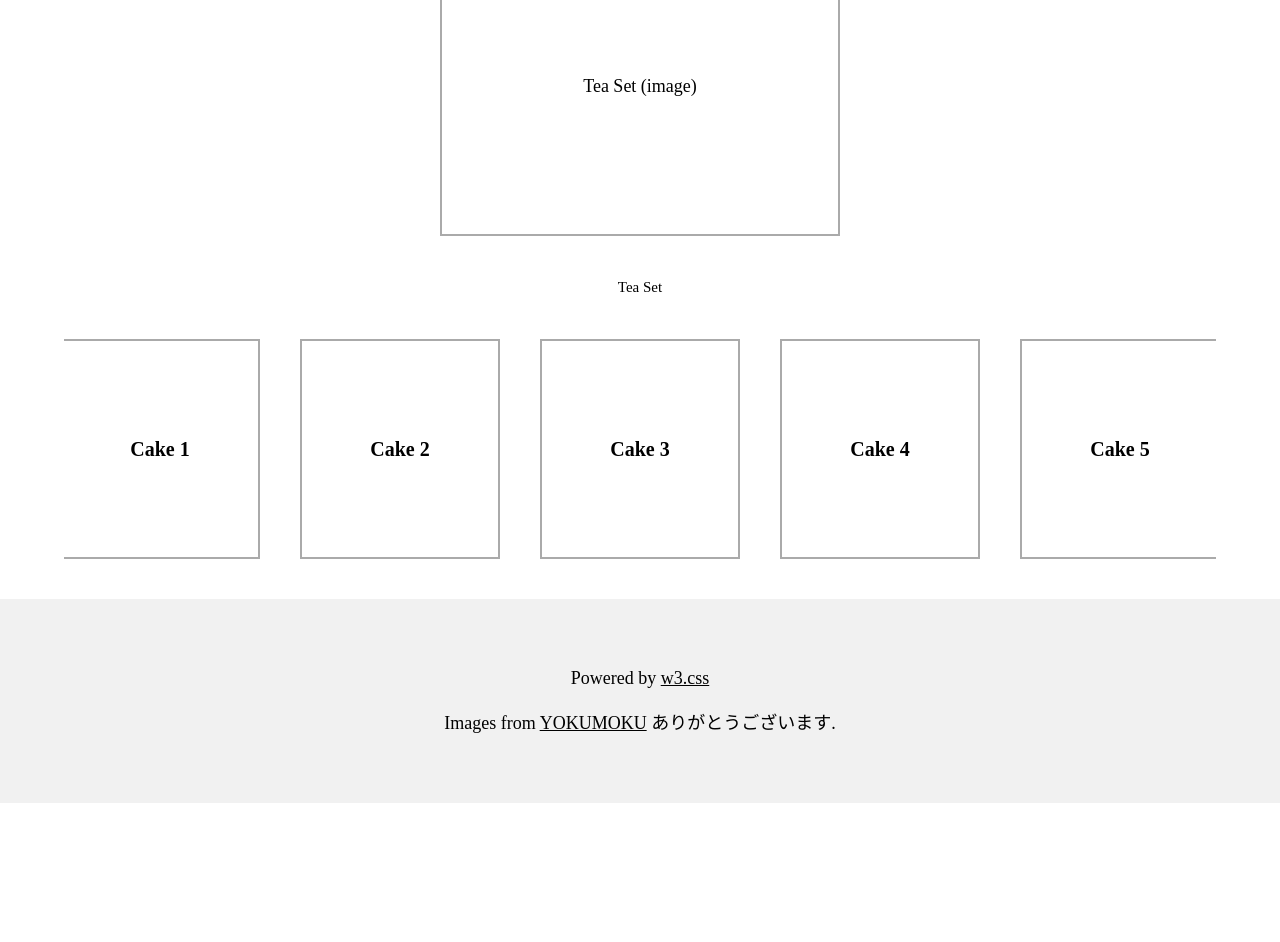
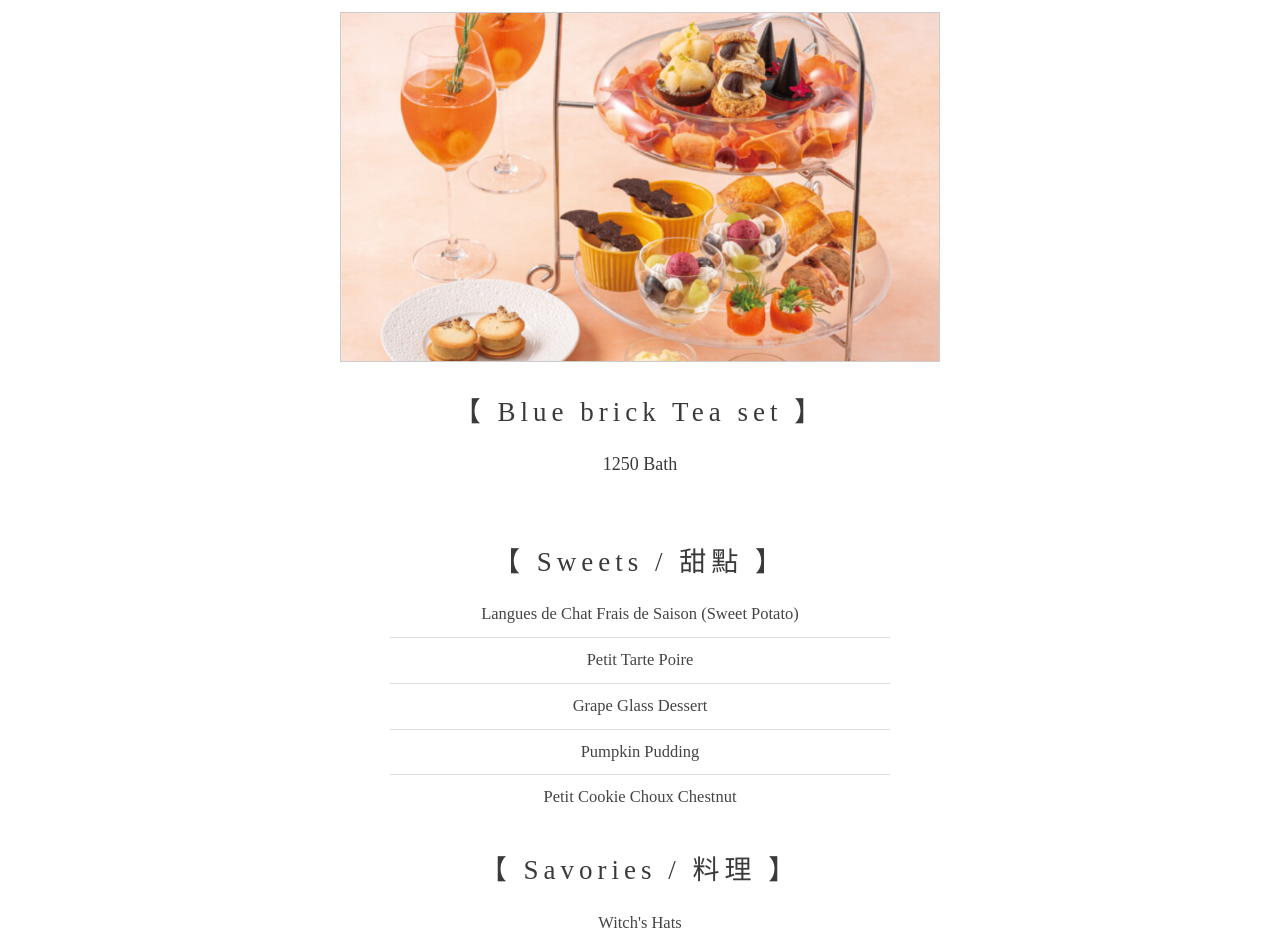
Before and after one commit to niairi/6809650028_MyShop, a plain HTML site: page my2stcategory.html in a window 1280 px wide. Shown: the part 104-1046 px from the top of the page. Before the commit the page ends 907 px from the top, so only its background shows below. Drawn offline with nearby package versions, Linux system fonts and the light colour scheme.

Commit message:
Add new file successfully

```diff
--- a/my2stcategory.html
+++ b/my2stcategory.html
@@ -8,25 +8,123 @@
       <link rel="stylesheet" href="mystyle.css">
   </head>
   <body>
+    <main>
+    <h2 class="seasonal-title">【 Seasonal Menu 】</h2>
 
-  <div class="seasonal-teaset">Tea Set (image)</div>
-  <p class="w3-center">Tea Set</p>
 
-  <!-- Cakes -->
-  <div class="seasonal-cakes">
-    <div class="seasonal-cake">Cake 1</div>
-    <div class="seasonal-cake">Cake 2</div>
-    <div class="seasonal-cake">Cake 3</div>
-    <div class="seasonal-cake">Cake 4</div>
-    <div class="seasonal-cake">Cake 5</div>
+    <div class="w3-content" style="max-width:960px;">
+    <div class="seasonal-teaset">
+        <img src="resources/Teaset.png" alt="Tea Set" style="width:100%; height:100%; object-fit:cover;">
+    </div>
+
+    <h3 class="w3-center w3-text-dark-grey">【 Blue brick Tea set  】</h3>
+    <p class="w3-text-dark-grey w3-large w3-center">1250 Bath</p>
+
+    <div class="w3-container w3-padding-16">
+
+        <h3 class="w3-center w3-text-dark-grey">【 Sweets / 甜點 】</h3>
+        <ul class="w3-ul w3-text-grey w3-center">
+            <li>Langues de Chat Frais de Saison (Sweet Potato)</li>
+            <li>Petit Tarte Poire</li>
+            <li>Grape Glass Dessert</li>
+            <li>Pumpkin Pudding</li>
+            <li>Petit Cookie Choux Chestnut</li>
+        </ul>
+
+        <h3 class="w3-center w3-text-dark-grey">【 Savories / 料理 】</h3>
+        <ul class="w3-ul w3-text-grey w3-center">
+            <li>Witch's Hats</li>
+            <li>Salmon Roll with Cream Cheese</li>
+            <li>Pressed Mushrooms</li>
+        </ul>
+
+        <h3 class="w3-center w3-text-dark-grey">【 Scone / 司康 】</h3>
+        <ul class="w3-ul w3-text-grey w3-center">
+            <li>Handmade scones Served with homemade apple jam & clotted cream</li>
+        </ul>
+
+
+    <div class="w3-content" style="max-width:960px;">
+    <div class="seasonal-teaset">
+        <img src="resources/MilkteaMontblanc.png" alt="Tea Set" style="width:100%; height:100%; object-fit:cover;">
+    </div>
+       <p class="w3-text-dark-grey w3-large w3-center"> 180 Bath</p>
+
+
+        <h3 class="w3-center w3-text-dark-grey">【 Milktea Montblanc 】</h3>
+        <ul class="w3-ul w3-text-grey w3-center">
+            <li> A rich milk tea with a creamy</li>
+            <li>sweet chestnut flavor.</li>
+
+        </ul>
+
+
     </div>
 
 
+     <div class="w3-content" style="max-width:960px;">
+    <div class="seasonal-teaset">
+        <img src="resources/DessertauVerre.png" alt="Tea Set" style="width:100%; height:100%; object-fit:cover;">
+    </div>
+       <p class="w3-text-dark-grey w3-large w3-center">195 Bath</p>
+
+
+        <h3 class="w3-center w3-text-dark-grey">【 Dessert au Verre 】</h3>
+        <ul class="w3-ul w3-text-grey w3-center">
+            <li>Shine Muscat & Nagano Purple Grapes with cream and biscuits</li>
+
+
+        </ul>
+
+
+    </div>
+
+     <div class="w3-content" style="max-width:960px;">
+    <div class="seasonal-teaset">
+        <img src="resources/MatchaKakigori.png" alt="Tea Set" style="width:100%; height:100%; object-fit:cover;">
+    </div>
+       <p class="w3-text-dark-grey w3-large w3-center">210 Bath</p>
+
+
+        <h3 class="w3-center w3-text-dark-grey">【 Matcha Kakigori 】</h3>
+        <ul class="w3-ul w3-text-grey w3-center">
+            <li>Japanese shaved ice with a light, fluffy texture</li>
+            <li>topped with a flavorful matcha syrup from Uji Kyoto</li>
+
+        </ul>
+
+
+    </div>
+
+
+     <div class="w3-content" style="max-width:960px;">
+    <div class="seasonal-teaset">
+        <img src="resources/StrawberryKakigori.png" alt="Tea Set" style="width:100%; height:100%; object-fit:cover;">
+    </div>
+       <p class="w3-text-dark-grey w3-large w3-center">250 Bath</p>
+
+
+        <h3 class="w3-center w3-text-dark-grey">【 Strawberry Kakigori  】</h3>
+        <ul class="w3-ul w3-text-grey w3-center">
+            <li>A refreshing Japanese shaved ice dessert with a sweet strawberry syrup and condensed milk.</li>
+            <li>from Fukuoka </li>
+
+        </ul>
+
+
+    </div>
+    </main>
+
+    <div class="seasonal-cakes w3-row-padding w3-margin-top">
+        </div>
+</div>
+
 
  <footer class="w3-center w3-light-grey w3-padding-48 w3-large">
-    <p>Powered by <a href="https://www.w3schools.com/w3css/default.asp" title="W3.CSS" target="_blank" class="w3-hover-text-green">w3.css</a></p>
-    <p>Images from <a href="https://www.yokumoku.co.jp/en/store/tokyo/509/#tabArea2" target="_blank" class="w3-hover-text-green">YOKUMOKU</a> ありがとうございます.</p>
+    <p>Powered by <a href="https://www.w3schools.com/w3css/default.asp"
+     target="_blank" class="w3-hover-text-green">w3.css</a></p>
+    <p>Images from <a href="https://www.yokumoku.co.jp/en/store/tokyo/509/#tabArea2"
+     target="_blank" class="w3-hover-text-green">YOKUMOKU</a> ありがとうございます.</p>
  </footer>
-
 </body>
 </html>
--- a/mystyle.css
+++ b/mystyle.css
@@ -1,3 +1,22 @@
+html, body {
+    height: 100%;
+    margin: 0;
+    display: flex;
+    flex-direction: column
+}
+
+body {
+    display: flex;
+    flex-direction: column;
+    min-height: 100vh;
+}
+
+.w3-content {
+    flex-grow: 1;
+    max-width: 960px; /* จำกัดความกว้างสูงสุดเพื่อให้ไม่กว้างเกินไปบนจอใหญ่ */
+    width: 90%; /* ทำให้เนื้อหามีความกว้าง 90% ของหน้าจอ */
+    margin: 0
+}
 body {
     font-family: "Times New Roman", Georgia, Serif;
 }
@@ -72,59 +91,82 @@ h1, h2, h3, h4, h5, h6 {
 
 .content-food {
     max-width: 800px;
-    min-height: 200vh;
+    padding-bottom: 64px;
 }
 /* ใช้ prefix seasonal- นำหน้า class ทั้งหมดใน Seasonal Menu */
 
 /* Seasonal Menu Body */
-.seasonal-body {
-  font-family: Arial, sans-serif; /* ฟอนต์ */
-  text-align: center;             /* จัดกึ่งกลาง */
-  margin: 20px;
+/* /(สไตล์ทั่วไปสำหรับส่วนเนื้อหาและตัวอักษร) */
+
+body, h2, h3, p, li {
+    font-family: serif;
+    color: #444;
+    text-align: center;
 }
 
-/* Title */
-.seasonal-title {
-  font-size: 36px;
-  font-weight: bold;
-  margin-bottom: 30px;;
+/* Page container (ส่วนคอนเทนเนอร์ของหน้า) */
+.w3-content {
+    max-width: 960px;
+    width: 90%;
+    margin: 0 auto;
 }
 
-/* Tea set container */
-.seasonal-teaset {
-  margin: 40px auto;
-  border: 2px solid #aaa;
-  width: 400px;
-  height: 300px;
-  display: flex;
-  justify-content: center;
-  align-items: center;
-  font-size: 18px;
+/* Seasonal Menu Heading (หัวข้อเมนูตามฤดูกาล) */
+.seasonal-title {
+    font-size: 2.5em;
+    font-weight: normal;
+    margin: 40px 0 20px 0;
 }
 
-/* Cake row */
-.seasonal-cakes {
-  display: flex;
-  justify-content: center;
-  gap: 20px;              /* ระยะห่าง */
-  overflow-x: auto;       /* เลื่อนแนวนอนได้ */
-  padding: 10px;
-  margin: 20px auto;
-  max-width: 90%;         /* จำกัดความกว้าง */
-  scroll-behavior: smooth; /* เลื่อนนุ่มนวล */
+/* Tea Set section (ส่วนชุดน้ำชาและรูปภาพขนม) */
+.seasonal-teaset {
+    width: 100%;
+    max-width: 600px;
+    margin: 0 auto;
+    border: 1px solid #ccc;
+    height: 350px;
+    margin-top: 10px; /* ตรงนี้แหละครับที่ใช้ปรับระยะห่าง */
 }
 
-/* Cake box */
-.seasonal-cake {
-  min-width: 200px;   /* กว้างขึ้น */
-  height: 220px;      /* สูงขึ้น */
-  border: 2px solid #aaa;
-  display: flex;
-  justify-content: center;
-  align-items: center;
-  font-size: 20px;
-  font-weight: bold;
-  flex-shrink: 0;
-  flex-grow: 1; /* ทำให้กล่องเค้กขยายได้เต็มที่ */
-  margin: 10px; /* เพิ่มระยะห่างรอบๆ กล่องเค้ก */
+.seasonal-teaset img {
+    width: 100%;
+    height: 100%;
+    object-fit: cover;
 }
+
+/* Menu section titles (ส่วนหัวข้อย่อย เช่น Sweets) */
+h3.w3-center {
+    font-size: 1.8em;
+    font-weight: normal;
+    margin-top: 30px;
+    margin-bottom: 10px;
+}
+
+/* List items for menu items (รายการเมนู) */
+.w3-ul {
+    list-style-type: none;
+    padding: 0;
+    margin: 0 auto;
+    max-width: 500px;
+}
+
+.w3-ul li {
+    padding: 10px 0;
+    font-size: 1.1em;
+    border-bottom: 1px solid #ddd;
+}
+
+.w3-ul li:last-child {
+    border-bottom: none;
+}
+main {
+    flex: 1; /* ดันเนื้อหาให้กินพื้นที่ที่เหลือ */
+}
+
+footer {
+    margin-top: auto; /* บังคับให้ footer ลงไปอยู่ล่างสุด */
+    background: #f1f1f1;
+    text-align: center;
+    padding: 16px
+
+}
```
Also changed, not shown: resources/DessertauVerre.png (added), resources/MatchaKakigori.png (added), resources/MilkteaMontblanc.png (added), resources/StrawberryKakigori.png (added), resources/Teaset.png (added). Lines whose indentation alone changed are shown as unchanged.
